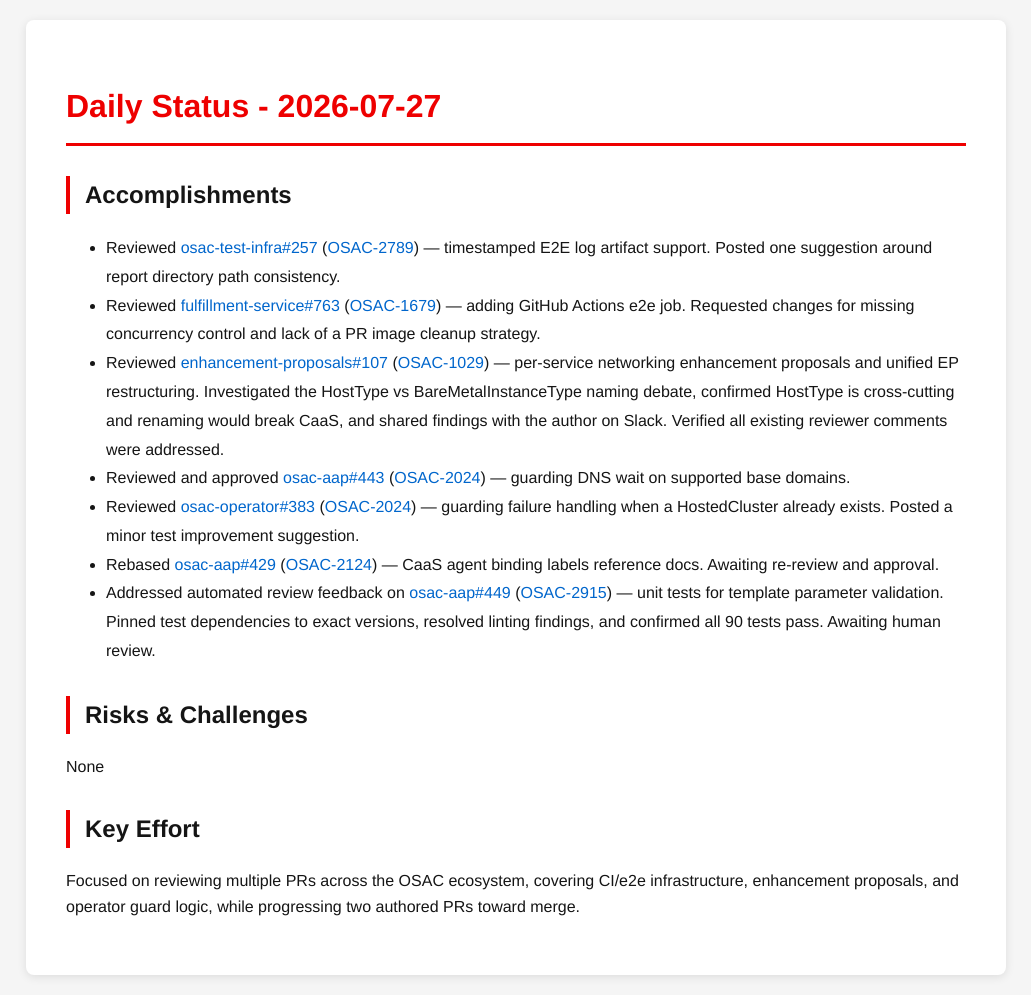
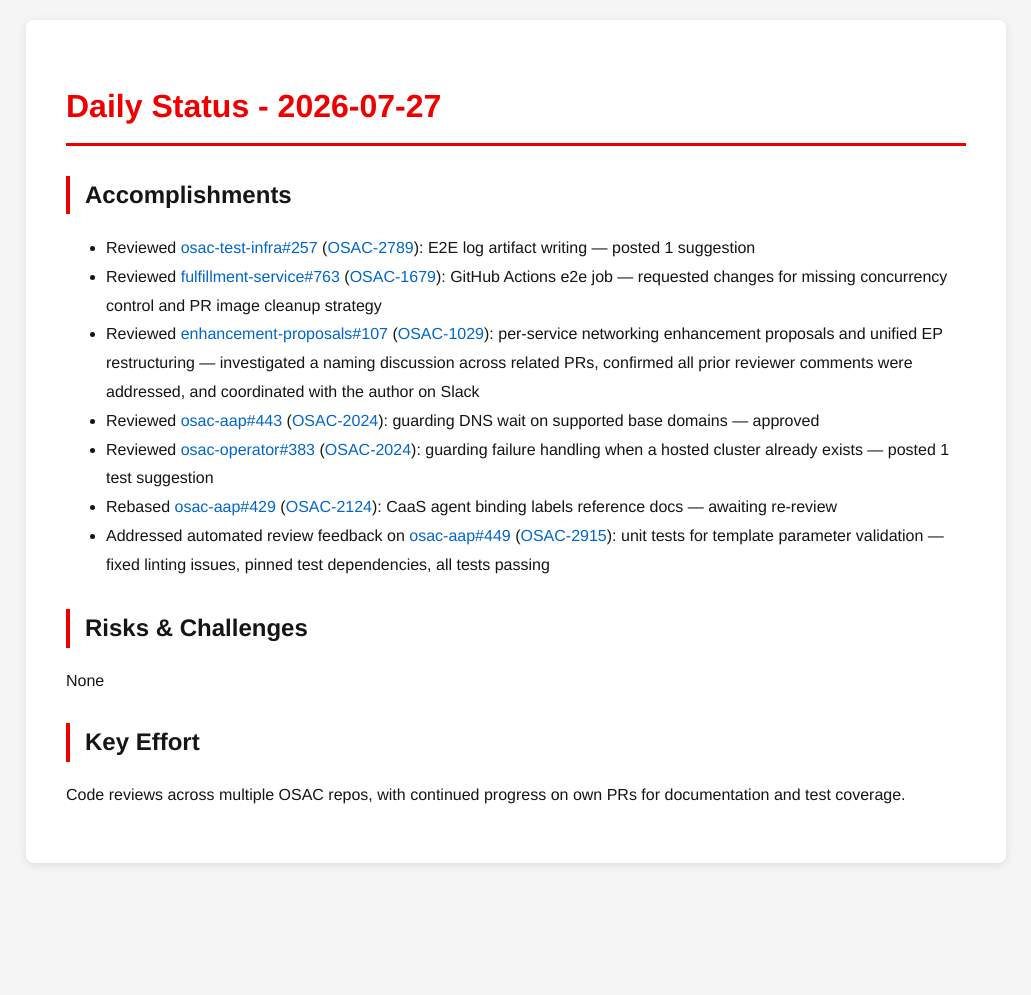
Before and after one commit to tzvatot/daily-status, a Jekyll site: the page built from 2026-07-27.md, in a window 1280 px wide. Shown: the whole page, without its empty margins (124-1155 px from the left). Built offline with Jekyll 4.4.1, drawn with Linux system fonts in a browser that asks for light colours; after the commit the page ends 900 px from its top, so only the background shows below that.

Commit message:
Daily status update - 2026-07-27

```diff
--- a/2026-07-27.md
+++ b/2026-07-27.md
@@ -7,16 +7,16 @@
 # Daily Status - 2026-07-27
 
 ## Accomplishments
-- Reviewed [osac-test-infra#257](https://github.com/osac-project/osac-test-infra/pull/257) ([OSAC-2789](https://redhat.atlassian.net/browse/OSAC-2789)) — timestamped E2E log artifact support. Posted one suggestion around report directory path consistency.
-- Reviewed [fulfillment-service#763](https://github.com/osac-project/fulfillment-service/pull/763) ([OSAC-1679](https://redhat.atlassian.net/browse/OSAC-1679)) — adding GitHub Actions e2e job. Requested changes for missing concurrency control and lack of a PR image cleanup strategy.
-- Reviewed [enhancement-proposals#107](https://github.com/osac-project/enhancement-proposals/pull/107) ([OSAC-1029](https://redhat.atlassian.net/browse/OSAC-1029)) — per-service networking enhancement proposals and unified EP restructuring. Investigated the HostType vs BareMetalInstanceType naming debate, confirmed HostType is cross-cutting and renaming would break CaaS, and shared findings with the author on Slack. Verified all existing reviewer comments were addressed.
-- Reviewed and approved [osac-aap#443](https://github.com/osac-project/osac-aap/pull/443) ([OSAC-2024](https://redhat.atlassian.net/browse/OSAC-2024)) — guarding DNS wait on supported base domains.
-- Reviewed [osac-operator#383](https://github.com/osac-project/osac-operator/pull/383) ([OSAC-2024](https://redhat.atlassian.net/browse/OSAC-2024)) — guarding failure handling when a HostedCluster already exists. Posted a minor test improvement suggestion.
-- Rebased [osac-aap#429](https://github.com/osac-project/osac-aap/pull/429) ([OSAC-2124](https://redhat.atlassian.net/browse/OSAC-2124)) — CaaS agent binding labels reference docs. Awaiting re-review and approval.
-- Addressed automated review feedback on [osac-aap#449](https://github.com/osac-project/osac-aap/pull/449) ([OSAC-2915](https://redhat.atlassian.net/browse/OSAC-2915)) — unit tests for template parameter validation. Pinned test dependencies to exact versions, resolved linting findings, and confirmed all 90 tests pass. Awaiting human review.
+- Reviewed [osac-test-infra#257](https://github.com/osac-project/osac-test-infra/pull/257) ([OSAC-2789](https://redhat.atlassian.net/browse/OSAC-2789)): E2E log artifact writing — posted 1 suggestion
+- Reviewed [fulfillment-service#763](https://github.com/osac-project/fulfillment-service/pull/763) ([OSAC-1679](https://redhat.atlassian.net/browse/OSAC-1679)): GitHub Actions e2e job — requested changes for missing concurrency control and PR image cleanup strategy
+- Reviewed [enhancement-proposals#107](https://github.com/osac-project/enhancement-proposals/pull/107) ([OSAC-1029](https://redhat.atlassian.net/browse/OSAC-1029)): per-service networking enhancement proposals and unified EP restructuring — investigated a naming discussion across related PRs, confirmed all prior reviewer comments were addressed, and coordinated with the author on Slack
+- Reviewed [osac-aap#443](https://github.com/osac-project/osac-aap/pull/443) ([OSAC-2024](https://redhat.atlassian.net/browse/OSAC-2024)): guarding DNS wait on supported base domains — approved
+- Reviewed [osac-operator#383](https://github.com/osac-project/osac-operator/pull/383) ([OSAC-2024](https://redhat.atlassian.net/browse/OSAC-2024)): guarding failure handling when a hosted cluster already exists — posted 1 test suggestion
+- Rebased [osac-aap#429](https://github.com/osac-project/osac-aap/pull/429) ([OSAC-2124](https://redhat.atlassian.net/browse/OSAC-2124)): CaaS agent binding labels reference docs — awaiting re-review
+- Addressed automated review feedback on [osac-aap#449](https://github.com/osac-project/osac-aap/pull/449) ([OSAC-2915](https://redhat.atlassian.net/browse/OSAC-2915)): unit tests for template parameter validation — fixed linting issues, pinned test dependencies, all tests passing
 
 ## Risks & Challenges
 None
 
 ## Key Effort
-Focused on reviewing multiple PRs across the OSAC ecosystem, covering CI/e2e infrastructure, enhancement proposals, and operator guard logic, while progressing two authored PRs toward merge.
+Code reviews across multiple OSAC repos, with continued progress on own PRs for documentation and test coverage.
```
